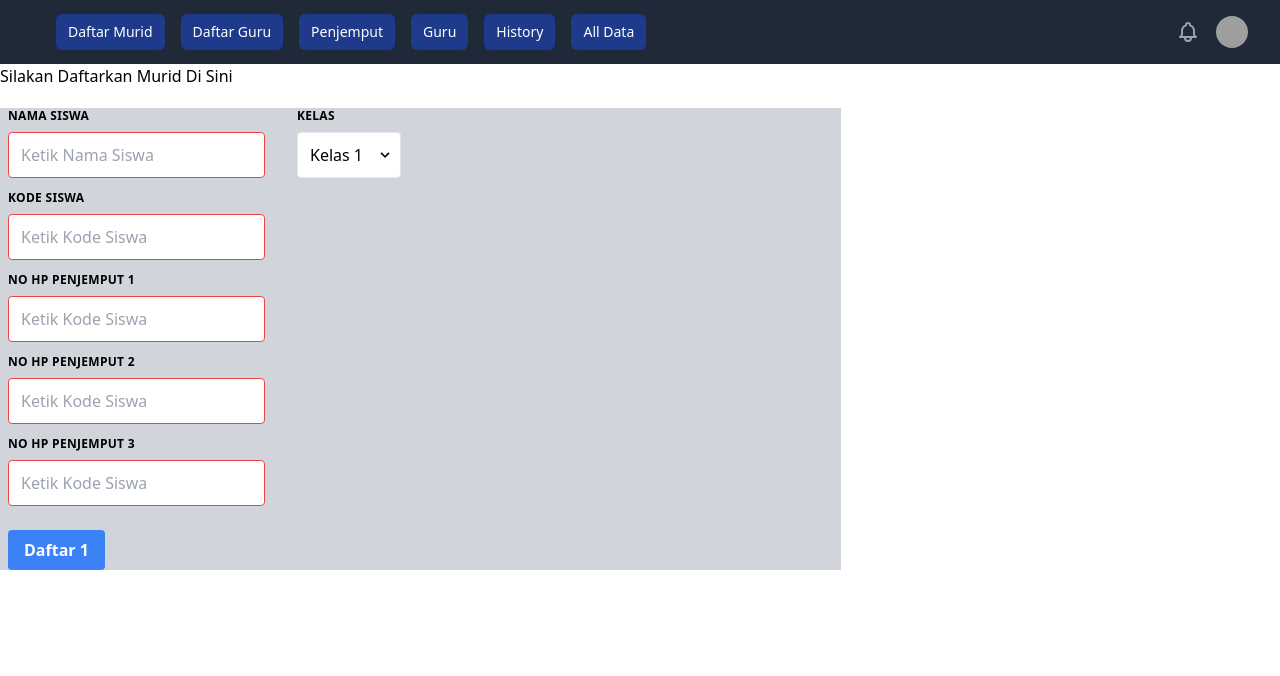
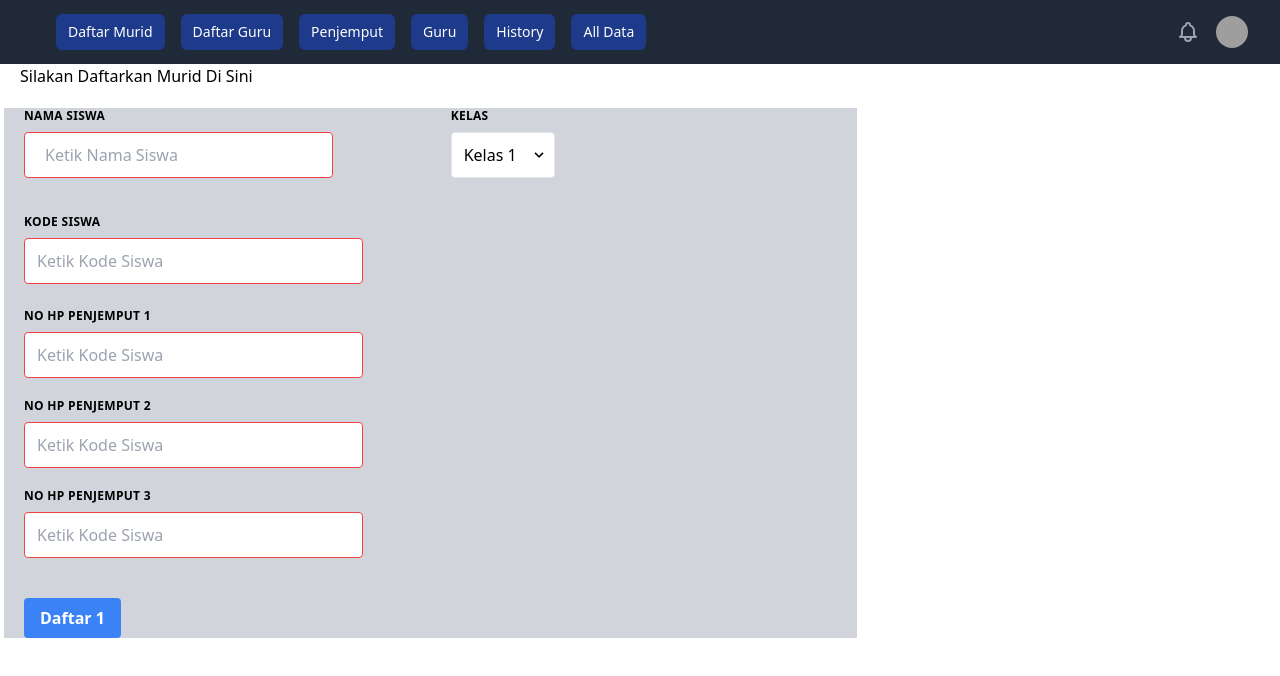
Before and after one commit to Faqih15/aplikasi-penjemputan-murid, a React (Create React App) app: page / in a window 1280 px wide. Shown: the top 676 px of the page. Built offline with nearby package versions, Linux system fonts and the light colour scheme; grey boxes are pictures that could not be loaded.

Commit message:
responsif dan fungsi dikit

```diff
--- a/src/Daftar.js
+++ b/src/Daftar.js
@@ -7,12 +7,19 @@ export default class Daftar extends Component {
     return (
       <>
         <Navbar />
-        <h3>Silakan Daftarkan Murid Di Sini</h3>
+        <div className="text-xs md:text-base mx-5 md:mx-5">
+          Silakan Daftarkan Murid Di Sini
+        </div>
         <Mr />
       </>
     );
   }
 }
+
+//className="text-black md:text-red text-xs md:text:xl"
+//text-black untuk versi mobile, md:text-red untuk versi web
+//text-xs untuk versi mobile, md:text:xl untuk versi web
+// SATU MD: HANYA UNTUK SATU STYLE TIDAK BISA DIGABUNG ( WARNA DAN SIZE PAKAI MD: 1 1 )
 
 class Mr extends Component {
   state = {
@@ -52,19 +59,19 @@ class Mr extends Component {
   render() {
     return (
       <form
-        className="flex -mx-3 mt-5 mb-10 w-2/3 bg-gray-300"
+        className="mx-2 md:mx-1 w-full md:w-2/3 bg-gray-300 md:bg-gray-300"
         onSubmit={(e) => this.onsubmit(e)}
       >
-        <div>
-          <div className="md:w-1/2 px-5 mb-6 md:mb-0">
+        <div className="grid grid-cols-1 md:grid-cols-2 gap-4 mt-3 md:mt-5">
+          <div className="grid-cols-1 w-80 md:w-5/6 px-3 md:px-5 mb-0 md:mb-6">
             <label
-              className="block uppercase tracking-wide text-black text-xs font-bold mb-2"
+              className="block uppercase tracking-wide text-red-600 md:text-black text-xs md:text-xs font-bold mb-2"
               htmlFor="grid-full-name"
             >
               Nama Siswa
             </label>
             <input
-              className="appearance-none block bg-white text-black border border-red-500 rounded py-3 px-3 w-50 mb-3 leading-tight focus:outline-none focus:bg-white"
+              className="w-52 md:w-full py-3 px-3 md:px-5 w-90 appearance-none blockbg-white text-black border border-red-500 rounded leading-tight focus:outline-none focus:bg-white"
               id="grid-full-name"
               name="nama"
               type="text"
@@ -74,7 +81,40 @@ class Mr extends Component {
               value={this.state.nama}
             />
           </div>
-          <div className="w-full px-5">
+          <div className="md:w-1/3 px-3 mb-3 md:mb-0">
+            <label
+              className="block uppercase tracking-wide text-black text-xs font-bold mb-2"
+              htmlFor="grid-state"
+            >
+              Kelas
+            </label>
+            <div className="absolute">
+              <select
+                className="block appearance-none bg-white border border-gray-200 text-black py-3 px-3 pr-9 rounded leading-tight focus:outline-none focus:bg-white focus:border-gray-500"
+                id="grid-state"
+                name="kelas"
+              >
+                <option>Kelas 1</option>
+                <option>Kelas 2</option>
+                <option>Kelas 3</option>
+                <option>Kelas 4</option>
+                <option>Kelas 5</option>
+                <option>Kelas 6</option>
+              </select>
+              <div className="pointer-events-none absolute inset-y-0 right-0 flex items-center px-2 text-black">
+                <svg
+                  className="fill-current h-4 w-4"
+                  xmlns="http://www.w3.org/2000/svg"
+                  viewBox="0 0 20 20"
+                >
+                  <path d="M9.293 12.95l.707.707L15.657 8l-1.414-1.414L10 10.828 5.757 6.586 4.343 8z" />
+                </svg>
+              </div>
+            </div>
+          </div>
+        </div>
+        <div className="grid grid-cols-1 md:grid-cols-1 gap-4 mt-4 md:mt-2">
+          <div className="w-64 md:w-full px-3 md:px-5 mt-9 md:mt-1 mb-1">
             <label
               className="block uppercase tracking-wide text-black text-xs font-bold mb-2"
               htmlFor="grid-last-name"
@@ -82,7 +122,7 @@ class Mr extends Component {
               Kode Siswa
             </label>
             <input
-              className="w-full appearance-none block bg-white text-black border border-red-500 rounded py-3 px-3 w-50 leading-tight focus:outline-none focus:bg-white focus:border-gray-500"
+              className="w-52 md:w-5/12 appearance-none block bg-white text-black border border-red-500 rounded py-3 px-3 w-50 leading-tight focus:outline-none focus:bg-white focus:border-gray-500"
               id="grid-last-name"
               name="kode"
               type="number"
@@ -94,7 +134,7 @@ class Mr extends Component {
               value={this.state.kode}
             />
           </div>
-          <div className="w-full px-5 mt-3">
+          <div className="w-64 md:w-full px-3 md:px-5 mt-1">
             <label
               className="whitespace-nowrap block uppercase tracking-wide text-black text-xs font-bold mb-2"
               htmlFor="grid-last-name"
@@ -102,7 +142,7 @@ class Mr extends Component {
               No Hp Penjemput 1
             </label>
             <input
-              className="w-full appearance-none block bg-white text-black border border-red-500 rounded py-3 px-3 w-50 leading-tight focus:outline-none focus:bg-white focus:border-gray-500"
+              className="w-52 md:w-5/12 appearance-none block bg-white text-black border border-red-500 rounded py-3 px-3 w-50 leading-tight focus:outline-none focus:bg-white focus:border-gray-500"
               id="grid-last-name"
               name="jemput1"
               type="number"
@@ -114,7 +154,7 @@ class Mr extends Component {
               value={this.state.jemput1}
             />
           </div>
-          <div className="w-full px-5 mt-3">
+          <div className="w-64 md:w-full px-3 md:px-5 mt-1">
             <label
               className="whitespace-nowrap block uppercase tracking-wide text-black text-xs font-bold mb-2"
               htmlFor="grid-last-name"
@@ -122,7 +162,7 @@ class Mr extends Component {
               No Hp Penjemput 2
             </label>
             <input
-              className="w-full appearance-none block bg-white text-black border border-red-500 rounded py-3 px-3 w-50 leading-tight focus:outline-none focus:bg-white focus:border-gray-500"
+              className="w-52 md:w-5/12 appearance-none block bg-white text-black border border-red-500 rounded py-3 px-3 w-50 leading-tight focus:outline-none focus:bg-white focus:border-gray-500"
               id="grid-last-name"
               name="jemput2"
               type="number"
@@ -134,7 +174,7 @@ class Mr extends Component {
               value={this.state.jemput2}
             />
           </div>
-          <div className="w-full px-5 mt-3">
+          <div className="w-64 md:w-full px-3 md:px-5 mt-1">
             <label
               className="whitespace-nowrap block uppercase tracking-wide text-black text-xs font-bold mb-2"
               htmlFor="grid-last-name"
@@ -142,7 +182,7 @@ class Mr extends Component {
               No Hp Penjemput 3
             </label>
             <input
-              className="w-full appearance-none block bg-white text-black border border-red-500 rounded py-3 px-3 w-50 leading-tight focus:outline-none focus:bg-white focus:border-gray-500"
+              className="w-52 md:w-5/12 appearance-none block bg-white text-black border border-red-500 rounded py-3 px-3 w-50 leading-tight focus:outline-none focus:bg-white focus:border-gray-500"
               id="grid-last-name"
               name="jemput3"
               type="number"
@@ -155,44 +195,13 @@ class Mr extends Component {
             />
           </div>
 
-          <div className="md:w-1/2 px-5 mt-6">
+          <div className="md:w-1/2 px-3 md:px-5 mt-6">
             <button
               type="submit"
               className="bg-blue-500 hover:bg-blue-700 text-white font-bold py-2 px-4 rounded"
             >
               Daftar 1
             </button>
-          </div>
-        </div>
-        <div className="md:w-1/3 px-3 mb-6 md:mb-0">
-          <label
-            className="block uppercase tracking-wide text-black text-xs font-bold mb-2"
-            htmlFor="grid-state"
-          >
-            Kelas
-          </label>
-          <div className="absolute">
-            <select
-              className="block appearance-none bg-white border border-gray-200 text-black py-3 px-3 pr-9 rounded leading-tight focus:outline-none focus:bg-white focus:border-gray-500"
-              id="grid-state"
-              name="kelas"
-            >
-              <option>Kelas 1</option>
-              <option>Kelas 2</option>
-              <option>Kelas 3</option>
-              <option>Kelas 4</option>
-              <option>Kelas 5</option>
-              <option>Kelas 6</option>
-            </select>
-            <div className="pointer-events-none absolute inset-y-0 right-0 flex items-center px-2 text-black">
-              <svg
-                className="fill-current h-4 w-4"
-                xmlns="http://www.w3.org/2000/svg"
-                viewBox="0 0 20 20"
-              >
-                <path d="M9.293 12.95l.707.707L15.657 8l-1.414-1.414L10 10.828 5.757 6.586 4.343 8z" />
-              </svg>
-            </div>
           </div>
         </div>
       </form>
--- a/src/Daftarun.js
+++ b/src/Daftarun.js
@@ -6,7 +6,9 @@ export default class Daftarun extends Component {
     return (
       <div>
         <Navbar />
-        <h3>Silakan Daftarkan Data Guru Di Sini</h3>
+        <div className="text-xs md:text-lg mx-4 md:mx-5">
+          Silakan Daftarkan Guru Di Sini
+        </div>
         <Gr />
       </div>
     );
@@ -45,11 +47,11 @@ class Gr extends Component {
   render() {
     return (
       <form
-        className="flex -mx-3 mt-5 mb-10 w-2/3 bg-gray-300"
+        className="flex w-full md:w-2/3 -mx-3 mt-5 mb-10 bg-gray-300"
         onSubmit={(e) => this.onsubmit(e)}
       >
         <div>
-          <div className="md:w-1/2 px-5 mb-6 md:mb-0">
+          <div className="px-5 mb-6 md:mb-0">
             <label
               className="block uppercase tracking-wide text-black text-xs font-bold mb-2"
               htmlFor="grid-first-name"
@@ -57,7 +59,7 @@ class Gr extends Component {
               Nama Guru
             </label>
             <input
-              className="appearance-none block bg-white text-black border border-red-500 rounded py-3 px-3 w-50 mb-3 leading-tight focus:outline-none focus:bg-white"
+              className="w-56 md:w-64 appearance-none block bg-white text-black border border-red-500 rounded py-3 px-3 w-50 mb-3 leading-tight focus:outline-none focus:bg-white"
               id="grid-full-name"
               type="text"
               placeholder="Ketik Nama Guru"
@@ -75,7 +77,7 @@ class Gr extends Component {
               Kode Guru
             </label>
             <input
-              className="appearance-none block bg-white text-black border border-red-500 rounded py-3 px-3 w-50 leading-tight focus:outline-none focus:bg-white focus:border-gray-500"
+              className="w-56 md:w-64 appearance-none block bg-white text-black border border-red-500 rounded py-3 px-3 w-50 leading-tight focus:outline-none focus:bg-white focus:border-gray-500"
               id="grid-last-name"
               type="number"
               placeholder="Ketik Kode Guru"
@@ -93,7 +95,7 @@ class Gr extends Component {
               No Hp Guru
             </label>
             <input
-              className="w-full appearance-none block bg-white text-black border border-red-500 rounded py-3 px-3 w-50 leading-tight focus:outline-none focus:bg-white focus:border-gray-500"
+              className="w-56 md:w-64 appearance-none block bg-white text-black border border-red-500 rounded py-3 px-3 w-50 leading-tight focus:outline-none focus:bg-white focus:border-gray-500"
               id="grid-last-name"
               type="number"
               placeholder="Ketik No Hp Guru"
```
Also changed, not shown: src/Penjemput.js (+59 -9 lines).
